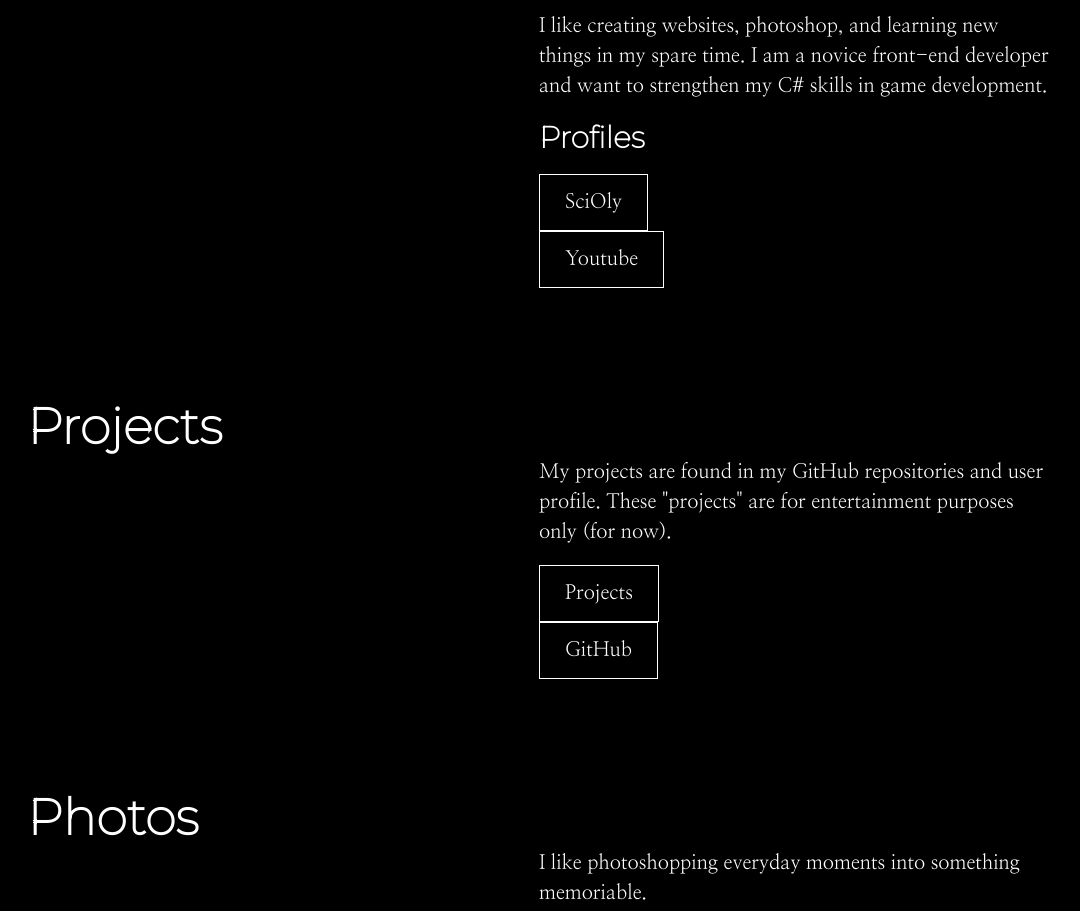
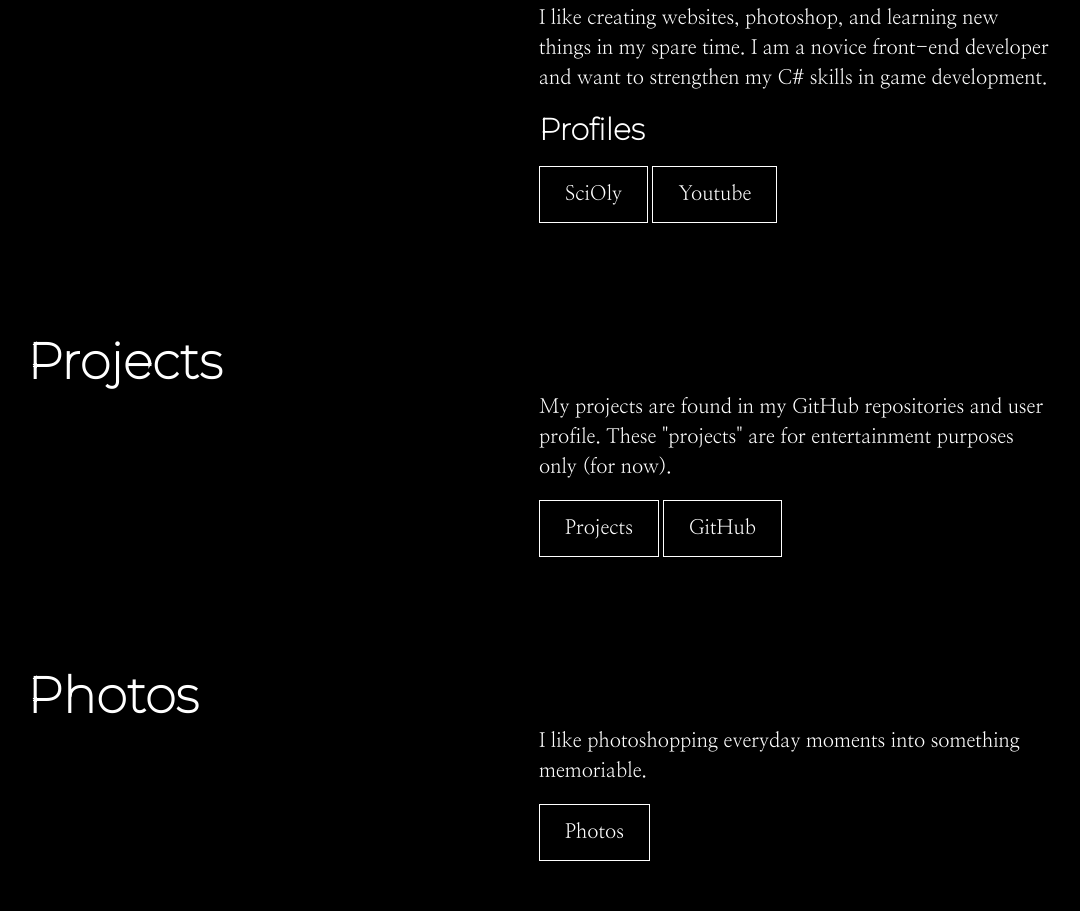
Before and after one commit to tsxing/tsxingold.github.io, a plain HTML site: page index.html in a window 1280 px wide. Shown: the part 1268-2179 px from the top of the page, without its empty margins (101-1181 px from the left). Drawn offline with nearby package versions, Linux system fonts and the light colour scheme.

Commit message:
Update style.css

```diff
--- a/style.css
+++ b/style.css
@@ -87,14 +87,26 @@ body {
   padding-right: 10%;
 }
 
-.bodytext p,a{
+.bodytext p,audio{
   font-size: 20px;
   line-height: 1.5;
   font-family: 'Nanum Myeongjo', serif;
   padding-left: 50%;
   padding-right: 10%;
+
+
 }
 
+.bodytext a{
+  font-size: 20px;
+  line-height: 1.5;
+  font-family: 'Nanum Myeongjo', serif;
+}
+
+.buttons{
+  padding-left: 50%;
+  padding-right: 10%;
+}
 button{
   font-family: 'Nanum Myeongjo', serif;
   border: 1px solid white;
```
